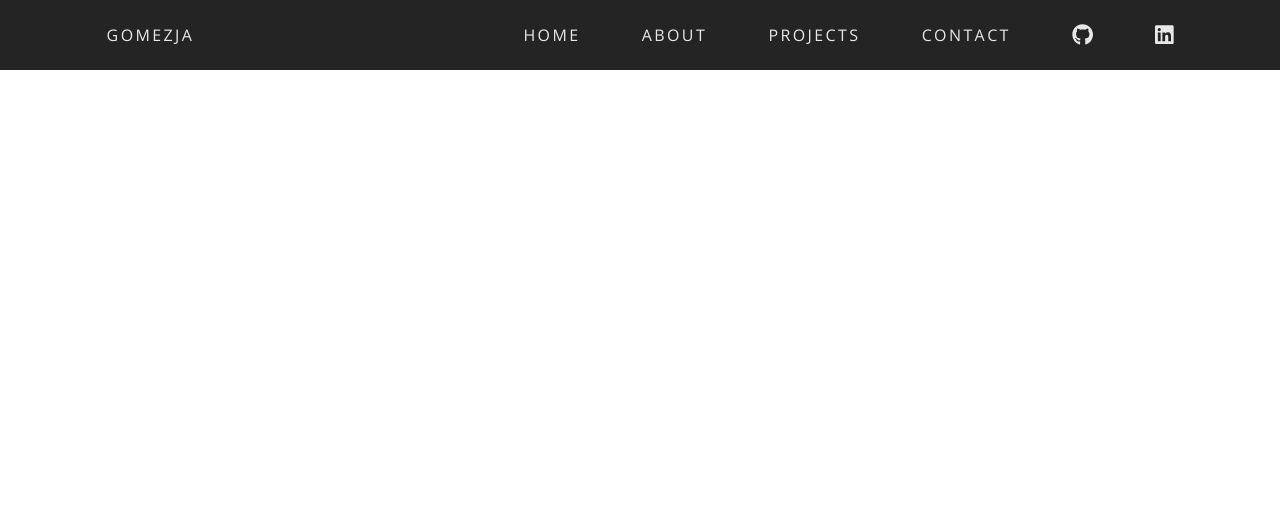
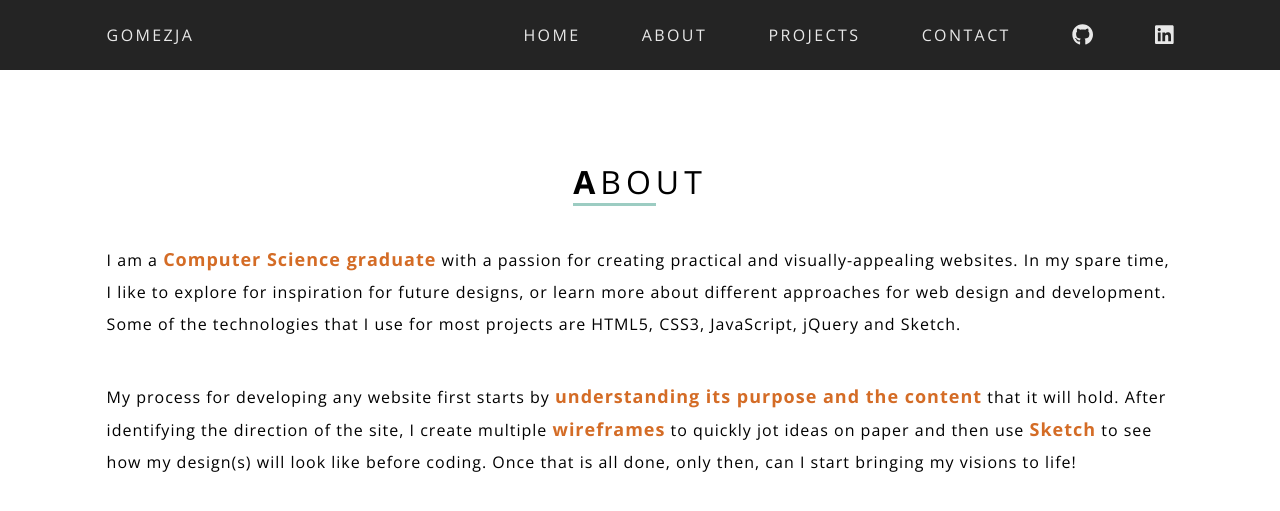
Before and after one commit to gomezja/single-page-website-project, a PHP site: page / in a window 1280 px wide. Shown: the top 511 px of the page. Run offline with PHP 8.4, Linux system fonts and the light colour scheme; some libraries are stand-ins or nearby versions.

Commit message:
Added about section

```diff
--- a/index.html
+++ b/index.html
@@ -11,6 +11,7 @@
     <script defer src="https://use.fontawesome.com/releases/v5.0.9/js/all.js" integrity="sha384-8iPTk2s/jMVj81dnzb/iFR2sdA7u06vHJyyLlAd4snFpCl/SnyUjRrbdJsw1pGIl" crossorigin="anonymous"></script>
 </head>
 <body>
+    <!-- NAVIGATION BAR -->
     <div class="nav">
         <div class="nav__container nav__container--left">
             <div class="nav__brand">
@@ -38,6 +39,27 @@
         </div>
     </div>
 
+    <!-- ABOUT SECTION-->
+    <div class="about-section">
+        <h1 class="about-section__header">
+            <span class="about-section__header--underline"><span class="about-section__header--bold">A</span>bo</span>ut
+        </h1>
+
+        <p class="about-section__paragraph">
+            I am a <span class="about-section__paragraph--bold">Computer Science graduate</span> with a passion for creating practical
+            and visually-appealing websites. In my spare time, I like to explore for inspiration for future designs, or learn more about different
+            approaches for web design and development. Some of the technologies that I use for most projects are HTML5, CSS3, JavaScript, jQuery and Sketch.
+        </p>
+
+        <p class="about-section__paragraph">
+            My process for developing any website first starts by <span class="about-section__paragraph--bold">understanding its purpose
+            and the content</span> that it will hold. After identifying the direction of the site, I create multiple
+            <span class="about-section__paragraph--bold">wireframes</span> to quickly jot ideas on paper and then use
+            <span class=about-section__paragraph--bold>Sketch</span> to see how my design(s) will look like before coding. Once that is all done,
+            only then, can I start bringing my visions to life!
+        </p>
+    </div>
+
     <script
     src="https://code.jquery.com/jquery-3.3.1.min.js"
     integrity="sha256-FgpCb/KJQlLNfOu91ta32o/NMZxltwRo8QtmkMRdAu8="
--- a/style.css
+++ b/style.css
@@ -117,6 +117,40 @@ html, body {
     transform: rotate(45deg) translate(-4px, -7px);
 }
 
+.about-section {
+    margin: 90px 8.33% 0 8.33%;
+}
+
+.about-section__header {
+    text-transform: uppercase;
+    text-align: center;
+    font-size: 32px;
+    font-weight: 300;
+    letter-spacing: 5px;
+}
+
+.about-section__header--underline {
+    border-bottom: 3.5px solid #9cccc2;
+}
+
+.about-section__header--bold {
+    font-weight: 700;
+}
+
+.about-section__paragraph {
+    margin-top: 40px;
+    font-size: 16px;
+    font-weight: 400;
+    line-height: 32px;
+    letter-spacing: 1px;
+}
+
+.about-section__paragraph--bold {
+    font-size: 18px;
+    font-weight: 700;
+    color: #d46c26;
+}
+
 @media screen and (max-width: 760px) {
     .nav__content {
         display: none;
```
